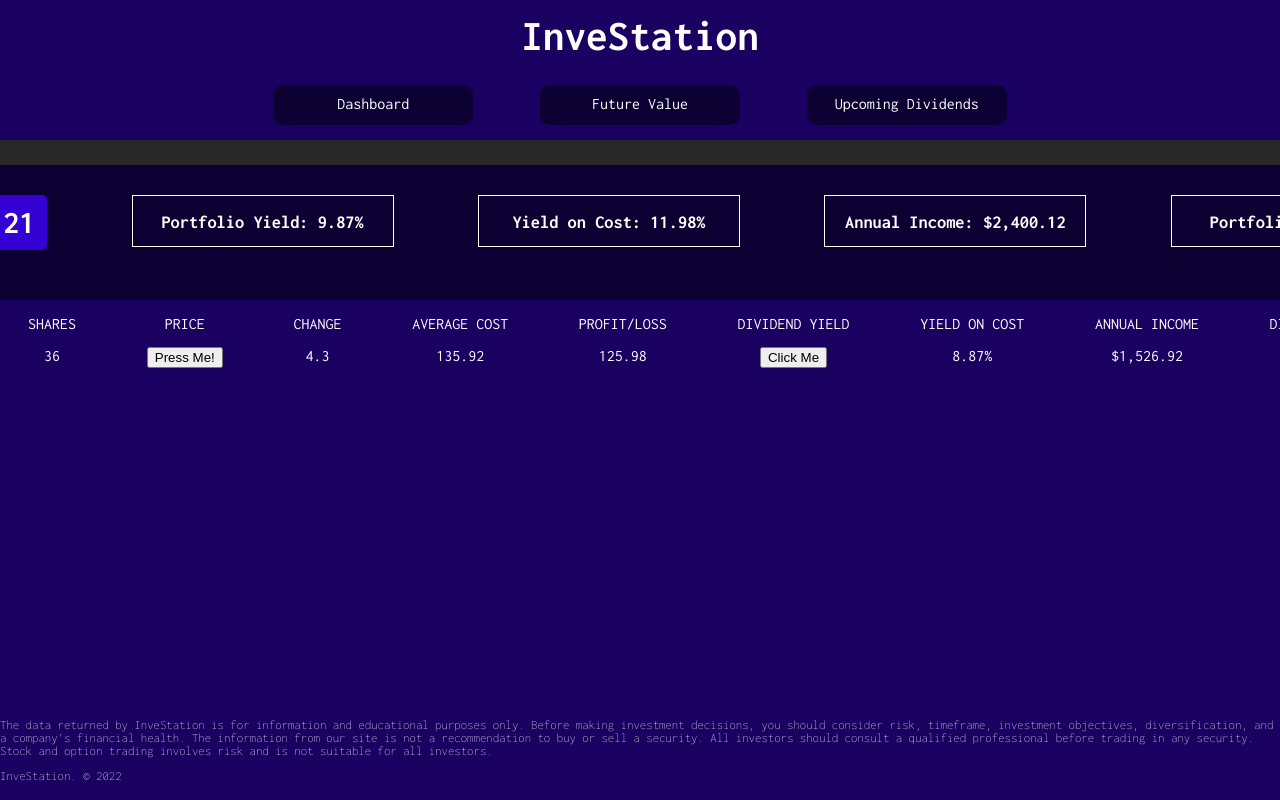
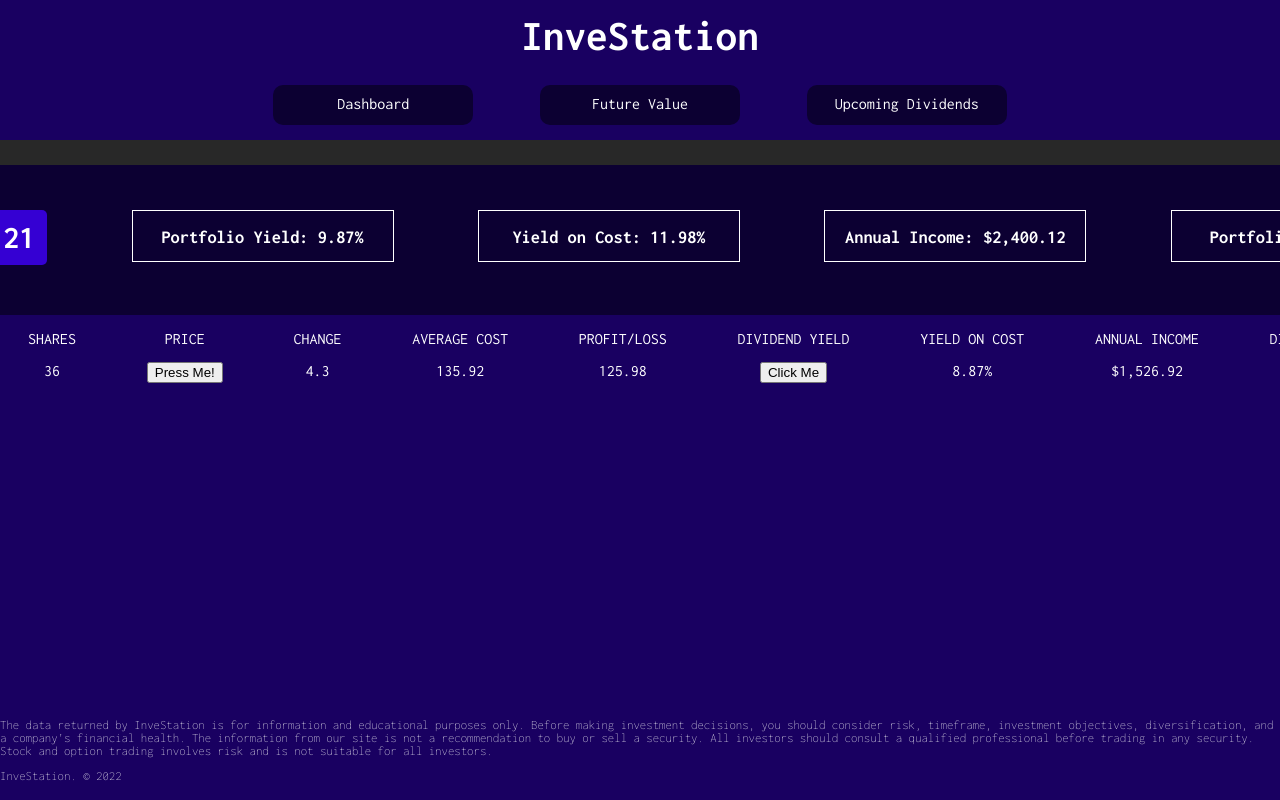
Before and after one commit to parsTroy/dividend-tracker, a React (Create React App) app: page / in a window 1280 px wide. Built offline with nearby package versions, Linux system fonts and the light colour scheme.

Commit message:
fixing spacing for dashboard

```diff
--- a/src/components/Dashboard/Dashboard.module.css
+++ b/src/components/Dashboard/Dashboard.module.css
@@ -15,7 +15,7 @@
     display: flex;
     columns: 4;
     justify-content: space-around;
-    margin-top: 10px;
+    margin-top: 25px;
 }
 
 .portfolioValue {
```
